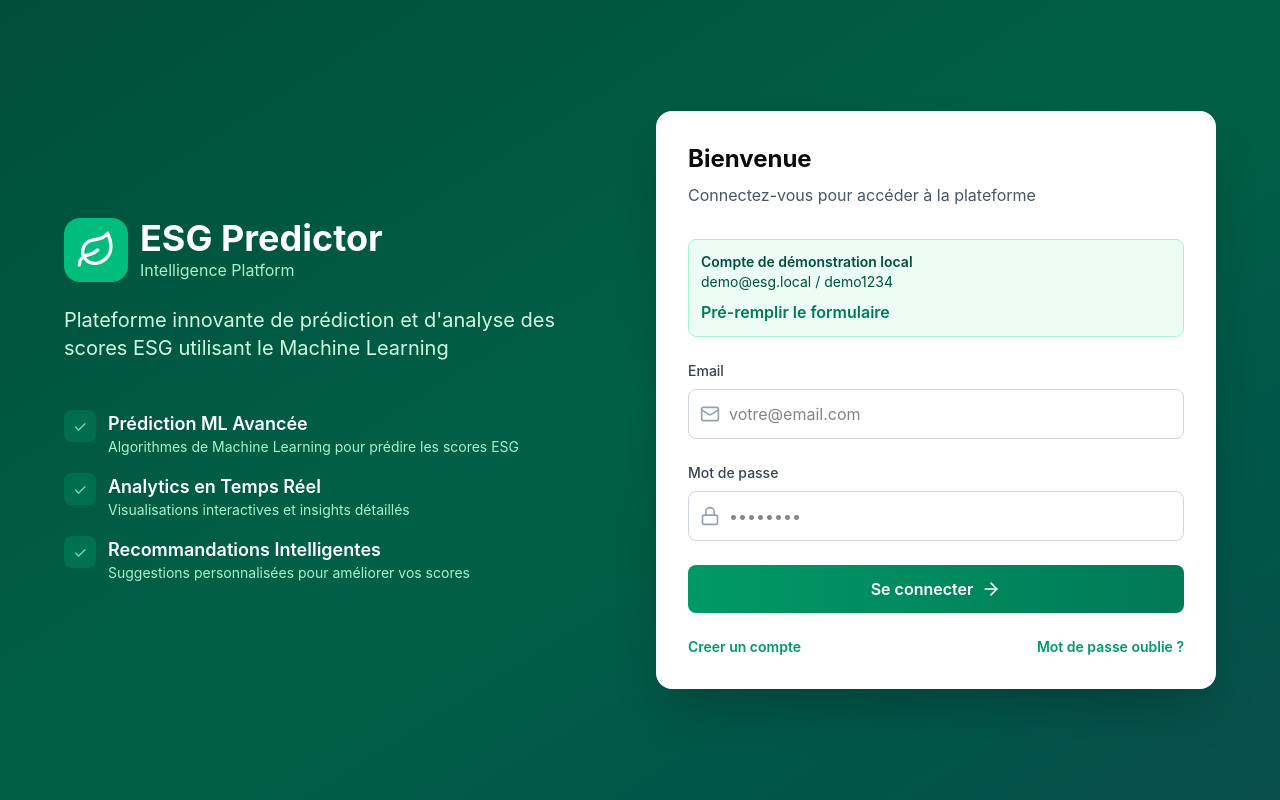
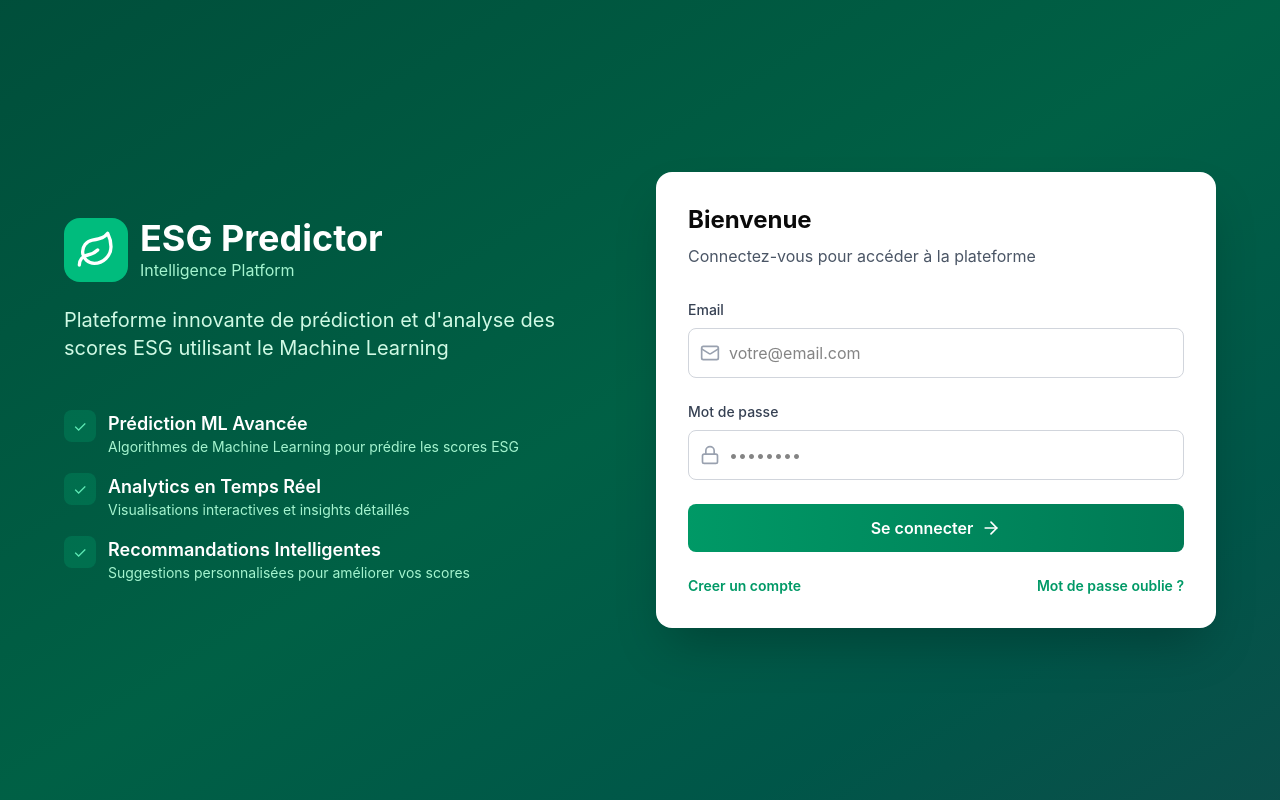
Before and after one commit to tasnimdissem/ESG_Platform, a React (Vite) app: page /login in a window 1280 px wide. Built offline with nearby package versions, Linux system fonts and the light colour scheme; no server answers.

Commit message:
feat: update documentation and login page to remove demo credentials and improve clarity

```diff
--- a/src/app/pages/Login.tsx
+++ b/src/app/pages/Login.tsx
@@ -10,11 +10,6 @@ export default function Login() {
   const [errorMessage, setErrorMessage] = useState<string | null>(null);
   const { login } = useAuth();
   const navigate = useNavigate();
-
-  const fillDemoCredentials = () => {
-    setEmail('demo@esg.local');
-    setPassword('demo1234');
-  };
 
   const handleSubmit = async (e: React.FormEvent) => {
     e.preventDefault();
@@ -33,7 +28,6 @@ export default function Login() {
   return (
     <div className="min-h-screen bg-gradient-to-br from-emerald-900 via-emerald-800 to-teal-900 flex items-center justify-center p-4">
       <div className="w-full max-w-6xl grid md:grid-cols-2 gap-8 items-center">
-        {/* Left side - Branding */}
         <div className="text-white space-y-6">
           <div className="flex items-center gap-3">
             <div className="w-16 h-16 bg-emerald-500 rounded-2xl flex items-center justify-center">
@@ -82,7 +76,6 @@ export default function Login() {
           </div>
         </div>
 
-        {/* Right side - Login Form */}
         <div className="bg-white rounded-2xl shadow-2xl p-8">
           <h2 className="text-2xl font-bold mb-2">Bienvenue</h2>
           <p className="text-gray-600 mb-8">Connectez-vous pour accéder à la plateforme</p>
@@ -93,18 +86,6 @@ export default function Login() {
                 {errorMessage}
               </div>
             )}
-
-            <div className="rounded-lg border border-emerald-200 bg-emerald-50 p-3 text-sm text-emerald-900">
-              <div className="font-semibold">Compte de démonstration local</div>
-              <div>demo@esg.local / demo1234</div>
-              <button
-                type="button"
-                onClick={fillDemoCredentials}
-                className="mt-2 text-emerald-700 font-semibold hover:underline"
-              >
-                Pré-remplir le formulaire
-              </button>
-            </div>
 
             <div>
               <label className="block text-sm font-medium text-gray-700 mb-2">Email</label>
@@ -144,7 +125,6 @@ export default function Login() {
               {isLoading ? 'Connexion...' : 'Se connecter'}
               <ArrowRight className="w-5 h-5" />
             </button>
-
           </form>
 
           <div className="mt-6 flex items-center justify-between text-sm">
```
Also changed, not shown: 1 other file (tests, documents, lock files or other folders).
